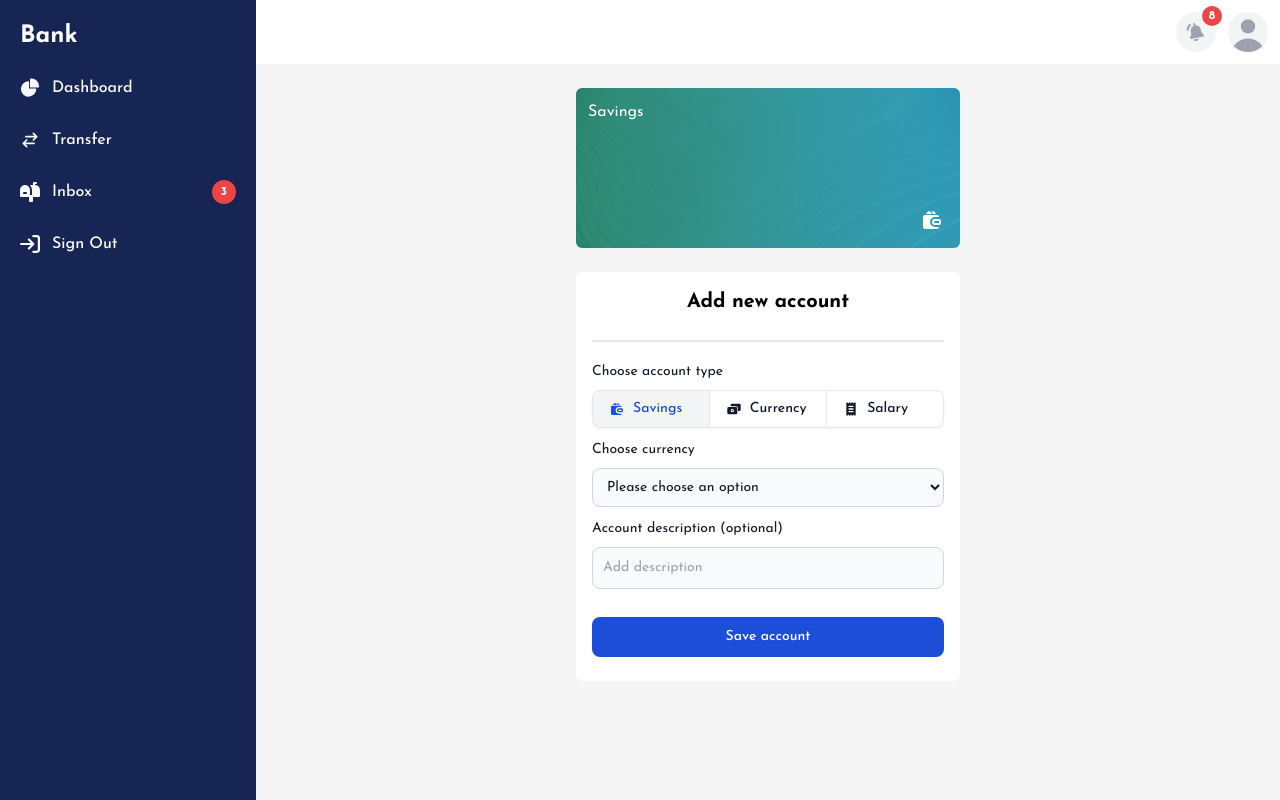
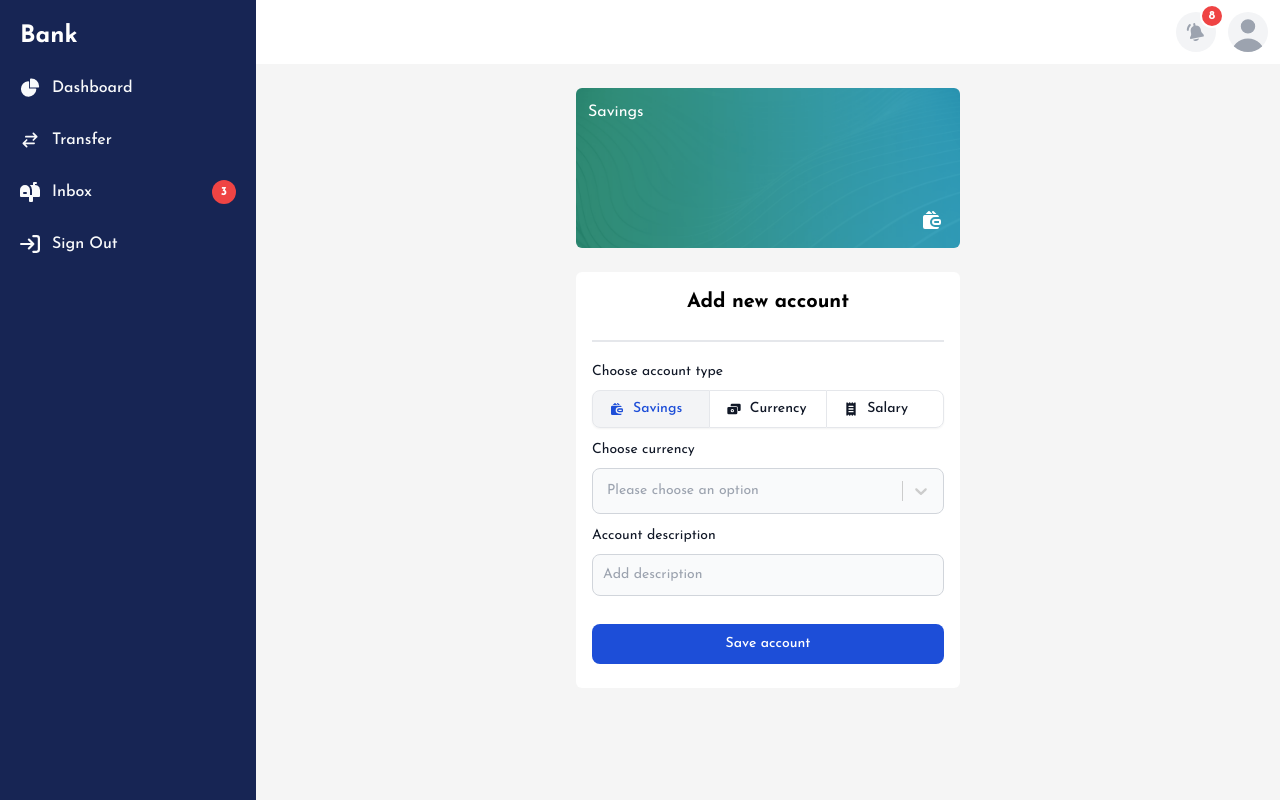
Before and after one commit to zoltanMaroti/bank-accounts-management, a Next.js app: page /account/open in a window 1280 px wide. Built offline with nearby package versions, Linux system fonts and the light colour scheme.

Commit message:
refactor: replaced currency selector for webkit compatibility

```diff
--- a/components/BankAccountForm/BankAccountForm.tsx
+++ b/components/BankAccountForm/BankAccountForm.tsx
@@ -7,11 +7,14 @@ import React, {
     ChangeEvent,
 } from "react";
 import Input from "@/components/Input/Input";
-import Select from "@/components/Select/Select";
+import { SingleValue } from "react-select";
 import { useForm, SubmitHandler } from "react-hook-form";
 import BankAccountCard from "@/components/BankAccountCard/BankAccountCard";
 import BankAccountTypeSelector from "@/components/BankAccountTypeSelector/BankAccountTypeSelector";
-import { BankAccountFormValues } from "@/components/BankAccountForm/types";
+import {
+    BankAccountFormValues,
+    CurrencyOption,
+} from "@/components/BankAccountForm/types";
 import { AccountType, Currency } from "@/components/BankAccountCard/types";
 import { BankAccount } from "@/components/BankAccountCard/types";
 import { DEFAULT_BANK_ACCOUNT_TYPE } from "@/components/BankAccountForm/constants";
@@ -19,6 +22,7 @@ import DeleteBankAccountButton from "@/components/DeleteBankAccountButton/Delete
 import { hasBalance } from "@/components/DeleteBankAccountButton/utils";
 import Title from "@/components/Title/Title";
 import Button from "@/components/Button/Button";
+import CurrencySelector from "@/components/BankAccountForm/components/CurrencySelector";
 
 const BankAccountForm = ({
     title,
@@ -43,6 +47,7 @@ const BankAccountForm = ({
 
     const {
         register,
+        control,
         setValue: setFormValue,
         handleSubmit,
         formState: { errors },
@@ -63,15 +68,19 @@ const BankAccountForm = ({
     const onChangeDescription = (e: ChangeEvent<HTMLInputElement>) =>
         setDescription(e.target.value);
 
-    const onChangeCurrency = (e: ChangeEvent<HTMLSelectElement>) =>
-        setCurrency(e.target.value as Currency);
-
     const onChangeAccountType = useCallback(
         (value: AccountType) => {
             setFormValue("accountType", value);
             setAccountType(value);
         },
         [setFormValue]
+    );
+
+    const onChangeCurrency = useCallback(
+        (option: SingleValue<CurrencyOption>) => {
+            setCurrency((option?.value as Currency) || "");
+        },
+        []
     );
 
     return (
@@ -102,33 +111,21 @@ const BankAccountForm = ({
                     register={register}
                     defaultValue={accountType}
                 />
-                <Select
-                    id='currency'
-                    data-testid='currency-selector'
-                    label='Choose currency'
-                    hasError={!!errors.currency}
-                    errorMessage={errors.currency?.message}
-                    {...register("currency", {
-                        required: {
-                            value: true,
-                            message: "This field is required",
-                        },
+                <CurrencySelector
+                    control={control}
+                    currency={bankAccount?.currency}
+                    hasError={!!errors?.currency}
+                    onChange={onChangeCurrency}
+                />
+                <Input
+                    {...register("description", {
+                        required: "This field is required",
                     })}
-                    onChange={onChangeCurrency}
-                    defaultValue={currency}
-                >
-                    <option value=''>Please choose an option</option>
-                    <option value='EUR'>Euro</option>
-                    <option value='USD'>US Dollar</option>
-                    <option value='GBP'>British Pound</option>
-                </Select>
-                <Input
-                    {...register("description")}
                     type='text'
                     id='description'
                     data-testid='account-description'
                     placeholder='Add description'
-                    label='Account description (optional)'
+                    label='Account description'
                     hasError={!!errors?.description}
                     errorMessage={errors?.description?.message}
                     onChange={onChangeDescription}
--- a/components/BankAccountForm/actions.ts
+++ b/components/BankAccountForm/actions.ts
@@ -42,5 +42,6 @@ export const updateBankAccount = async (
     await fetchUpdateBankAccount(data, id);
 
     revalidatePath("/");
+    revalidatePath(`/account/${id}`);
     redirect("/");
 };
--- /dev/null
+++ b/components/BankAccountForm/components/CurrencySelector.tsx
@@ -0,0 +1,81 @@
+import React, { useMemo } from "react";
+import Select, { SingleValue } from "react-select";
+import { Control, Controller } from "react-hook-form";
+import { BankAccountFormValues } from "@/components/BankAccountForm/types";
+import { Currency } from "@/components/BankAccountCard/types";
+import Label from "@/components/Label/Label";
+import ErrorMessage from "@/components/ErrorMessage/ErrorMessage";
+import { currencies } from "@/components/CurrencySelector/constants";
+import { CurrencyOption } from "@/components/BankAccountForm/types";
+
+const CurrencySelector = ({
+    control,
+    currency,
+    hasError,
+    onChange,
+}: {
+    control: Control<BankAccountFormValues, any>;
+    currency?: Currency;
+    hasError: boolean;
+    onChange: (option: SingleValue<CurrencyOption>) => void;
+}) => {
+    const currencyOptions = useMemo(
+        () =>
+            currencies.map((currency) => ({
+                value: currency,
+                label: currency,
+            })),
+        []
+    );
+
+    return (
+        <div>
+            <Label
+                htmlFor='currency'
+                label={"Choose currency"}
+                hasError={hasError}
+            />
+            <Controller
+                name='currency'
+                control={control}
+                rules={{ required: "This field is required" }}
+                render={({ field }) => (
+                    <Select
+                        {...field}
+                        placeholder='Please choose an option'
+                        isSearchable={false}
+                        options={currencyOptions}
+                        defaultValue={currencyOptions.find(
+                            (option) => option.value === currency
+                        )}
+                        classNames={{
+                            control: () =>
+                                hasError
+                                    ? "!border-red-500 !bg-gray-50 !rounded-lg !focus:border-none !shadow-none !p-1"
+                                    : "!border-gray-300 !bg-gray-50 !rounded-lg !p-1",
+                            option: (state) =>
+                                state.isSelected ? "!bg-blue-700" : "bg-white",
+                            menu: () => "bg-gray-50 !z-20",
+                            placeholder: () => "!text-gray-400 !text-sm",
+                        }}
+                        onChange={(option: SingleValue<CurrencyOption>) => {
+                            const selectedValue = option ? option.value : "";
+                            field.onChange(selectedValue);
+                            onChange(option);
+                        }}
+                        value={currencyOptions.find(
+                            (option) => option.value === field.value
+                        )}
+                    />
+                )}
+            />
+            <ErrorMessage
+                htmlFor='currency'
+                hasError={hasError}
+                message={"This field is required"}
+            />
+        </div>
+    );
+};
+
+export default CurrencySelector;
--- a/components/BankAccountForm/types.ts
+++ b/components/BankAccountForm/types.ts
@@ -1,5 +1,9 @@
+import { Currency } from "@/components/BankAccountCard/types";
+
 export type BankAccountFormValues = {
     accountType: string;
     currency: string;
     description: string;
 };
+
+export type CurrencyOption = { value: Currency; label: Currency };
```
